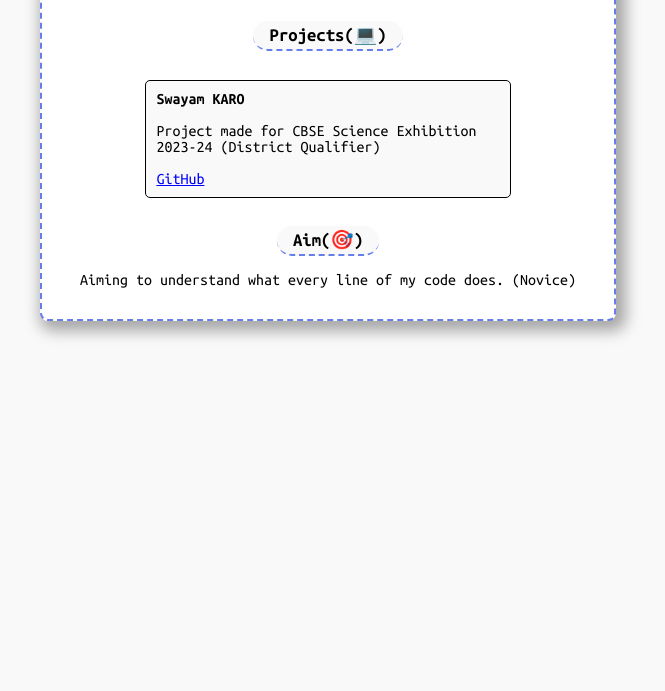
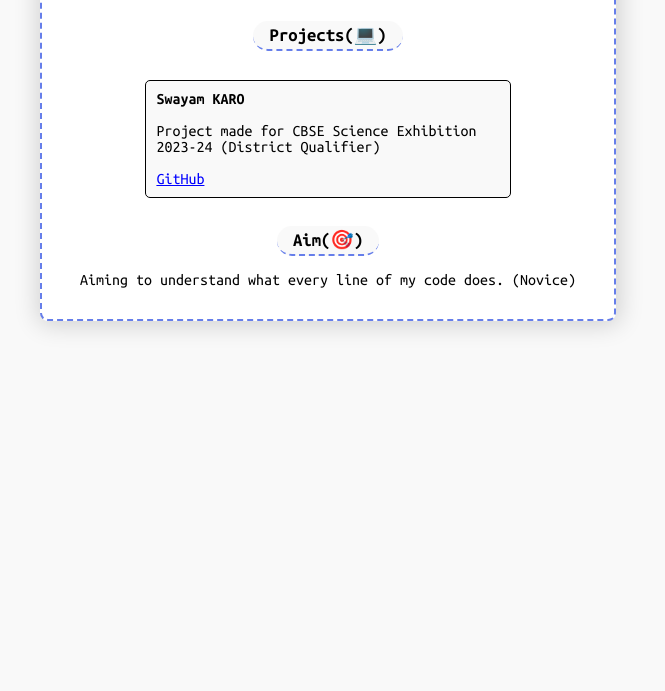
Before and after one commit to Daksh-Madaan/daksh-madaan.github.io, a plain HTML site: page index.html in a window 1280 px wide. Shown: the part 109-800 px from the top of the page, without its empty margins (312-977 px from the left). Drawn offline with Linux system fonts and the light colour scheme.

Commit message:
Update style.css

```diff
--- a/style.css
+++ b/style.css
@@ -23,7 +23,7 @@ body a:hover {
     border-radius: 8px;
     padding: 0px 0px 15px 0px;
     text-align: center;
-    box-shadow: 5px 5px 15px 5px rgba(0, 0, 0, 0.336);
+    box-shadow: 1px 1px 25px 3px rgba(0, 0, 0, 0.164);
 }
 .main h2 {
     transition: color 1s, letter-spacing 500ms;
```
